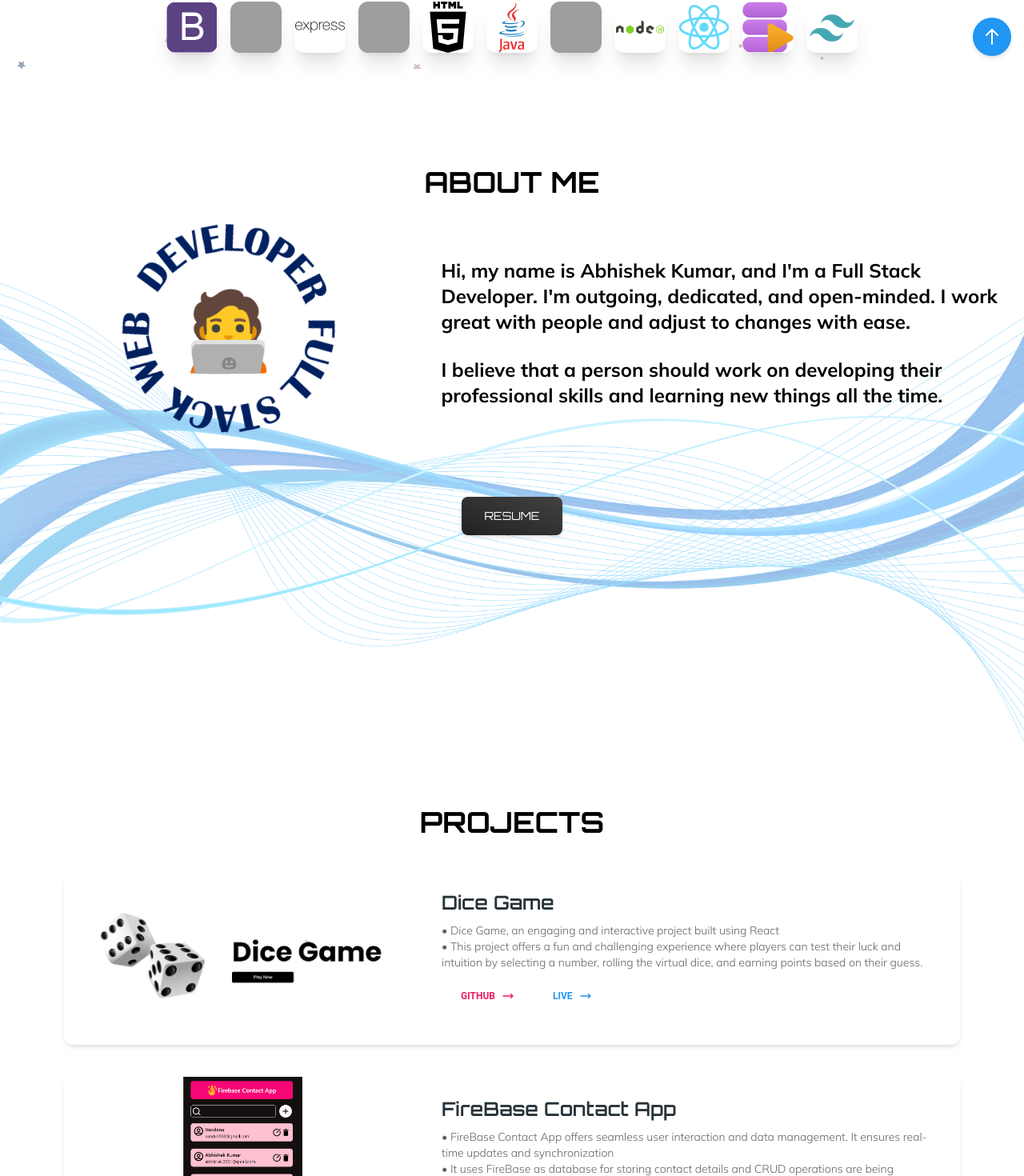
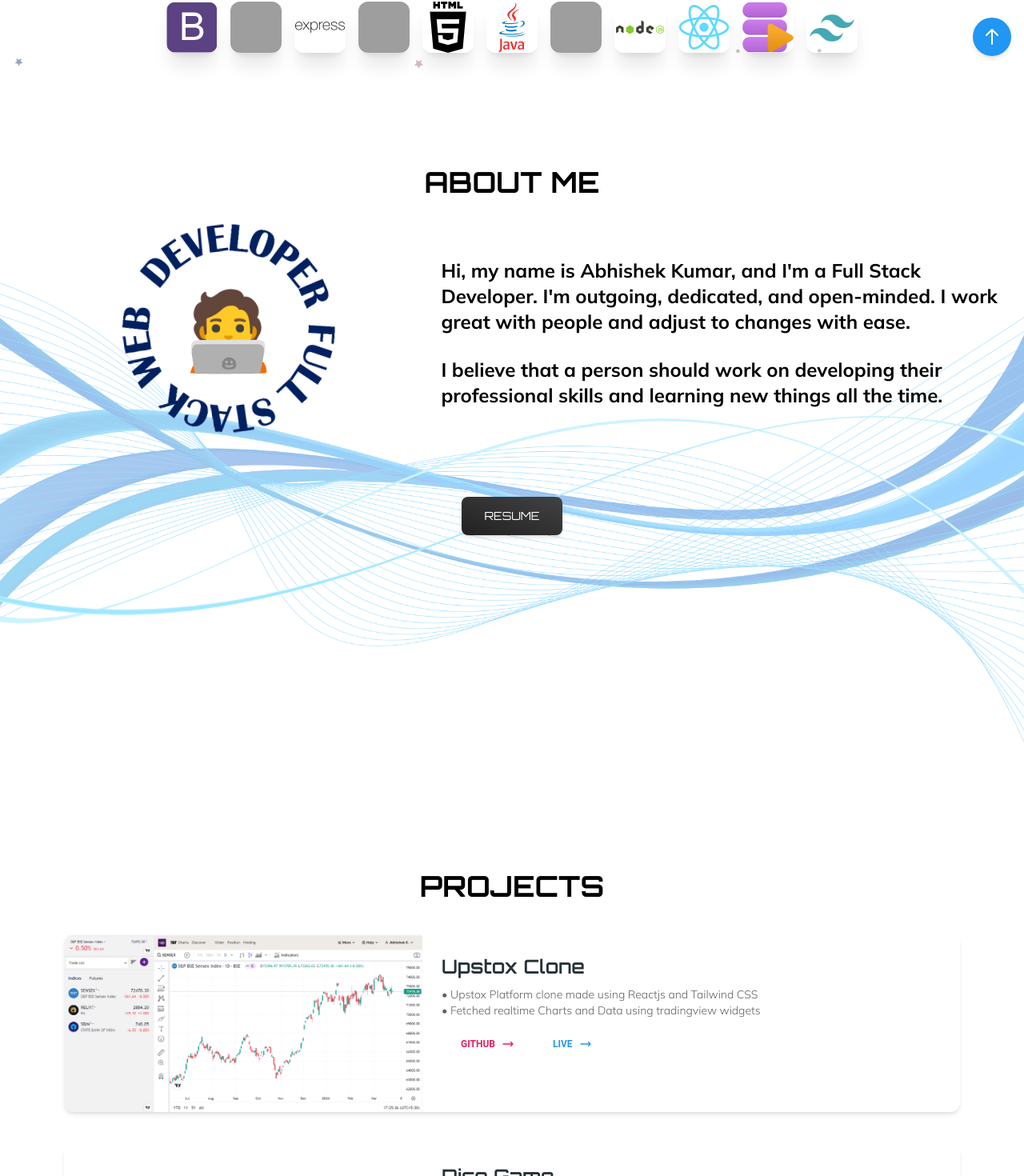
Before and after one commit to AbhishekCdr/react-portfolio, a React (Vite) app: page / in a window 1280 px wide. Shown: the part 714-2184 px from the top of the page at 80% size. Built offline with nearby package versions, Linux system fonts and the light colour scheme; grey boxes are pictures that could not be loaded; a web font is replaced by a local one.

Commit message:
added upstox clone

```diff
--- a/src/App.jsx
+++ b/src/App.jsx
@@ -1,11 +1,9 @@
 import { NavbarSimple } from "./components/NavbarSimple";
-// import Typewriter from "./components/Typewriter";
 import About from "./components/About";
-import { Button } from "@material-tailwind/react";
 import Particle from "./components/Particle";
 import Projects from "./components/Projects";
 import { FooterWithLogo } from "./components/Footer";
-import { Link, Element } from "react-scroll";
+import { Element } from "react-scroll";
 import ScrollToTopButton from "./components/ScrollToTopButton";
 import Hero from "./components/Hero";
 import TechStack from "./components/TechStack";
@@ -19,7 +17,7 @@ const App = () => {
             <NavbarSimple />
           </div>
         </header>
-        <div className="flex-grow">
+        <div className="flex-grow ">
           <Particle />
           <Element className="mt-3 flex h-screen w-full flex-col items-center bg-bottom ">
             <Hero />
--- a/src/components/About.jsx
+++ b/src/components/About.jsx
@@ -1,9 +1,8 @@
-import React from "react";
 import { Button } from "@material-tailwind/react";
 
 const About = () => {
   return (
-    <div className="grid h-screen w-full">
+    <div className="mb-20 grid h-screen w-full">
       <div
         className=" flex flex-col bg-cover bg-top"
         style={{ backgroundImage: "url('/static/images/about.png')" }}
--- a/src/components/Projects.jsx
+++ b/src/components/Projects.jsx
@@ -1,13 +1,22 @@
-import React from "react";
 import { HorizontalCard } from "./Card";
 
 const Projects = () => {
   const cardsData = [
     {
+      imageUrl: "/static/images/upstox.png",
+      title: "Upstox Clone",
+      description:
+        "• Upstox Platform clone made using Reactjs and Tailwind CSS",
+      description1:
+        "• Fetched realtime Charts and Data using tradingview widgets",
+      git: "https://github.com/AbhishekCdr/upstox-clone",
+      live: "https://upstox-clone-theta.vercel.app/",
+    },
+    {
       imageUrl: "/static/images/dice.jpg",
       title: "Dice Game",
       description:
-        "• Dice Game, an engaging and interactive project built using React",
+        "• Dice Game, an engaging and interactive project built using React and styled-component",
       description1:
         "• This project offers a fun and challenging experience where players can test their luck and intuition by selecting a number, rolling the virtual dice, and earning points based on their guess.",
       git: "https://github.com/AbhishekCdr/Dice_Game",
@@ -68,9 +77,9 @@ const Projects = () => {
     },
   ];
   return (
-    <div>
-      <div className="flex flex-col justify-self-auto items-center ">
-        <div className="text-4xl font-bold py-10">PROJECTS</div>
+    <>
+      <div className="clear-both flex flex-col items-center justify-self-auto">
+        <div className="py-10 text-4xl font-bold">PROJECTS</div>
       </div>
       <div className="grid grid-flow-row auto-rows-max justify-items-center gap-10 px-6">
         {cardsData.map((card, index) => (
@@ -86,7 +95,7 @@ const Projects = () => {
           />
         ))}
       </div>
-    </div>
+    </>
   );
 };
 
```
Also changed, not shown: public/static/images/upstox.png (added).
